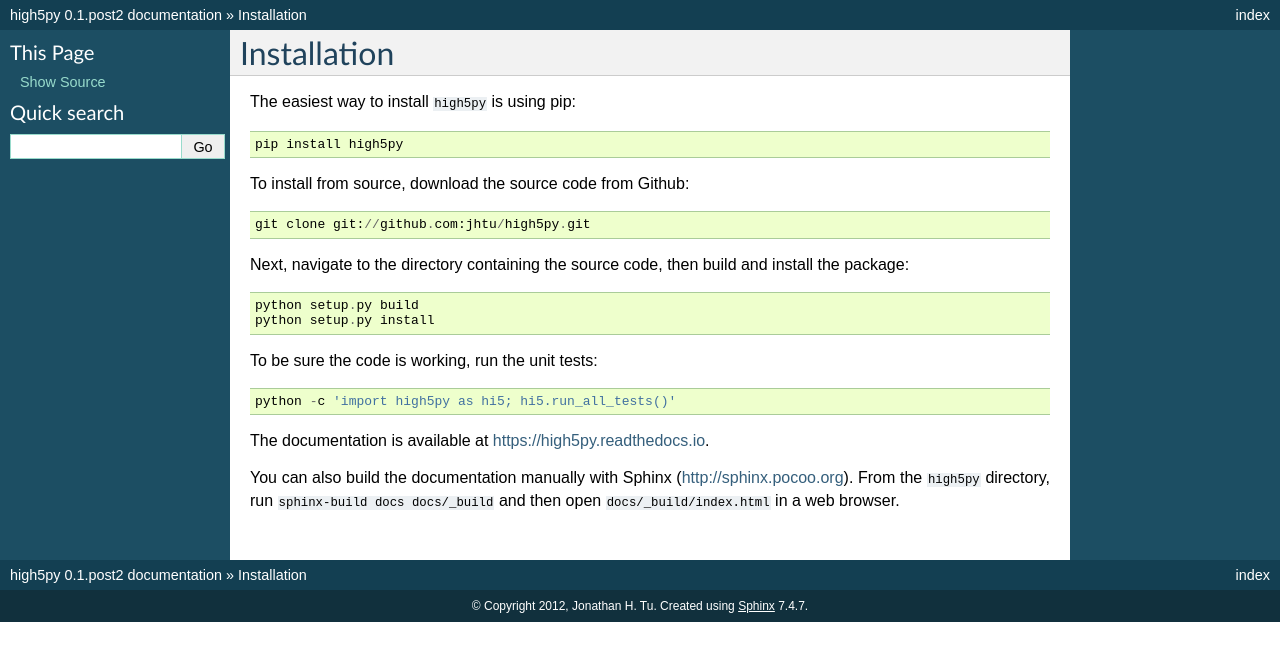
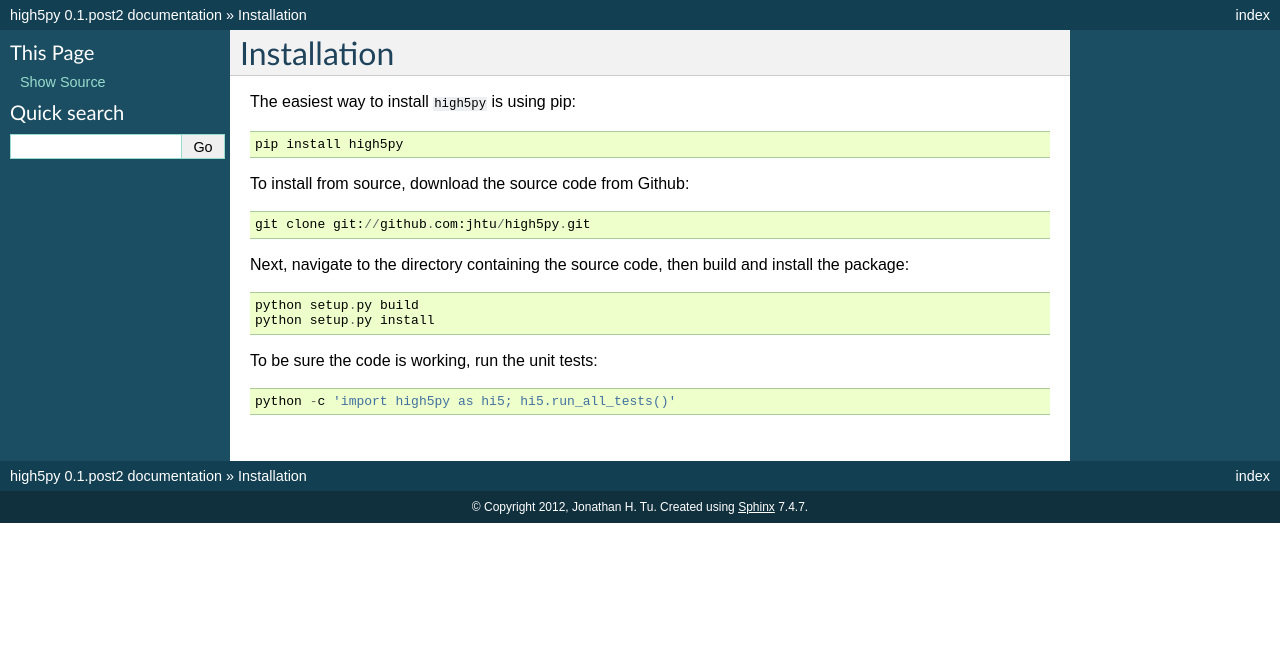
Before and after one commit to jhtu/high5py, a Sphinx documentation site: the page built from high5py/docs/install.rst, in a window 1280 px wide. Shown: the top 661 px of the page. Built offline with Sphinx 7.4.7, drawn with Linux system fonts in a browser that asks for light colours; formulas are drawn with MathJax 3.

Commit message:
Made new section for documentation, to match README.

```diff
--- a/high5py/docs/index.rst
+++ b/high5py/docs/index.rst
@@ -1,6 +1,8 @@
 .. include:: intro.rst
 
 .. include:: install.rst
+
+.. include:: docs.rst
 
 .. include:: tutorial.rst
 
--- a/high5py/docs/install.rst
+++ b/high5py/docs/install.rst
@@ -17,10 +17,3 @@
 To be sure the code is working, run the unit tests::
 
   python -c 'import high5py as hi5; hi5.run_all_tests()'
-
-The documentation is available at https://high5py.readthedocs.io.
-
-You can also build the documentation manually with Sphinx
-(http://sphinx.pocoo.org).
-From the ``high5py`` directory, run ``sphinx-build docs docs/_build`` and then open
-``docs/_build/index.html`` in a web browser.
```
Also changed, not shown: high5py/docs/docs.rst (added, +9 -0 lines).
